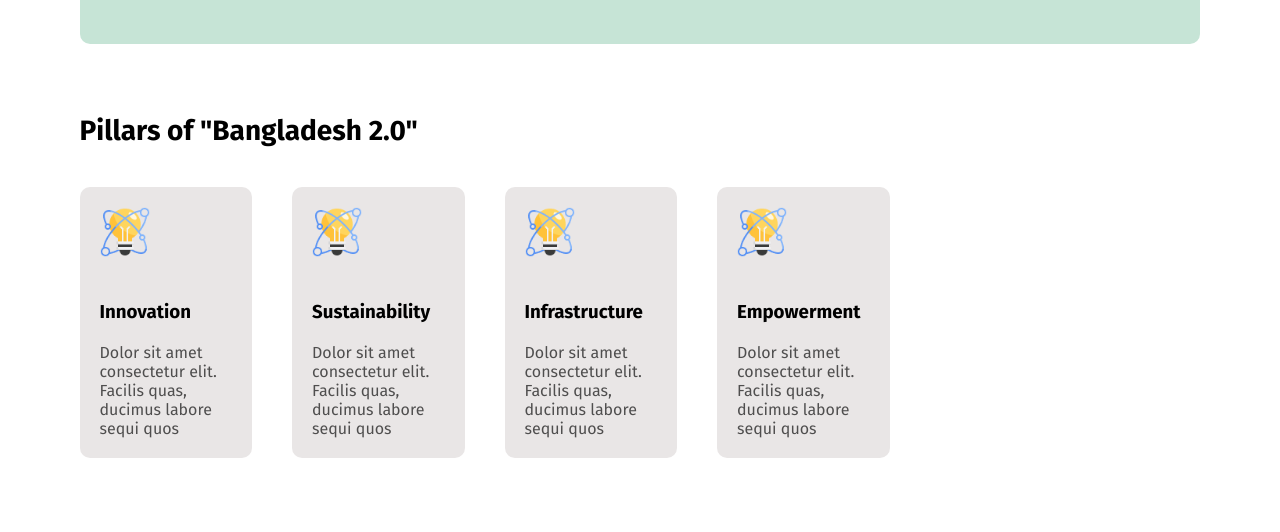
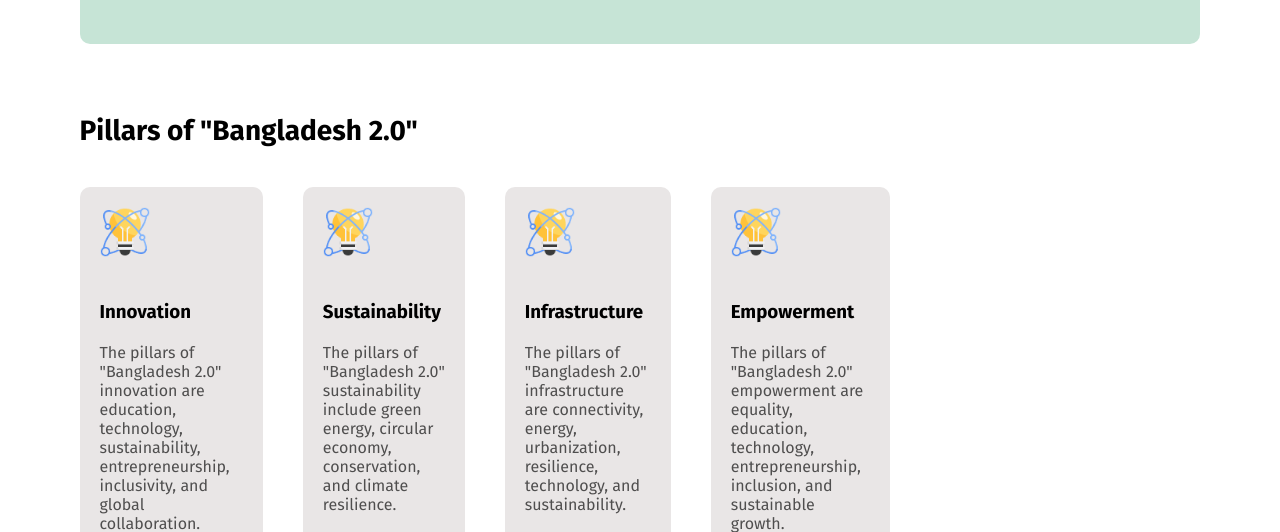
Before and after one commit to zobaer-zahad-reza/Assignment-1-B11A1-, a plain HTML site: page index.html in a window 1280 px wide. Shown: the part 420-952 px from the top of the page. Drawn offline with Linux system fonts and the light colour scheme.

Commit message:
some edit in opinion section

```diff
--- a/index.html
+++ b/index.html
@@ -35,22 +35,23 @@
                 <div class="card">
                     <img src="assets/card-icon.png" alt="">
                     <h3>Innovation</h3>
-                    <p>Dolor sit amet consectetur elit. Facilis quas, ducimus labore sequi quos </p>
+                    <p>The pillars of "Bangladesh 2.0" innovation are education, technology, sustainability, entrepreneurship, inclusivity, and global collaboration.</p>
                 </div>
                 <div class="card">
                     <img src="assets/card-icon.png" alt="">
                     <h3>Sustainability</h3>
-                    <p>Dolor sit amet consectetur elit. Facilis quas, ducimus labore sequi quos </p>
+                    <p>
+                        The pillars of "Bangladesh 2.0" sustainability include green energy, circular economy, conservation, and climate resilience.</p>
                 </div>
                 <div class="card">
                     <img src="assets/card-icon.png" alt="">
                     <h3>Infrastructure</h3>
-                    <p>Dolor sit amet consectetur elit. Facilis quas, ducimus labore sequi quos </p>
+                    <p>The pillars of "Bangladesh 2.0" infrastructure are connectivity, energy, urbanization, resilience, technology, and sustainability.</p>
                 </div>
                 <div class="card">
                     <img src="assets/card-icon.png" alt="">
                     <h3>Empowerment</h3>
-                    <p>Dolor sit amet consectetur elit. Facilis quas, ducimus labore sequi quos </p>
+                    <p>The pillars of "Bangladesh 2.0" empowerment are equality, education, technology, entrepreneurship, inclusion, and sustainable growth.</p>
                 </div>
             </div>
         </section>
--- a/style.css
+++ b/style.css
@@ -74,6 +74,7 @@ nav{
     display: flex;
     width: 850px;
     margin-left: 0px;
+    margin-right: 0px;
 }
 .pillars-section{
     margin-left: -0.5px;
@@ -111,6 +112,7 @@ nav{
     display: flex;
     width: 900px;
     margin-left: 0px;
+    margin-right: 0px;
 }
 .vision-container img{
     width: 55px;
@@ -194,7 +196,9 @@ nav{
 }
 /* opinion section */
 .opinion{
-    margin-top: 70px
+    margin-top: 70px;
+    margin-left: 0px;
+    margin-right: 0px;
 }
 .opinion h1{
     font-weight: 700;
```
